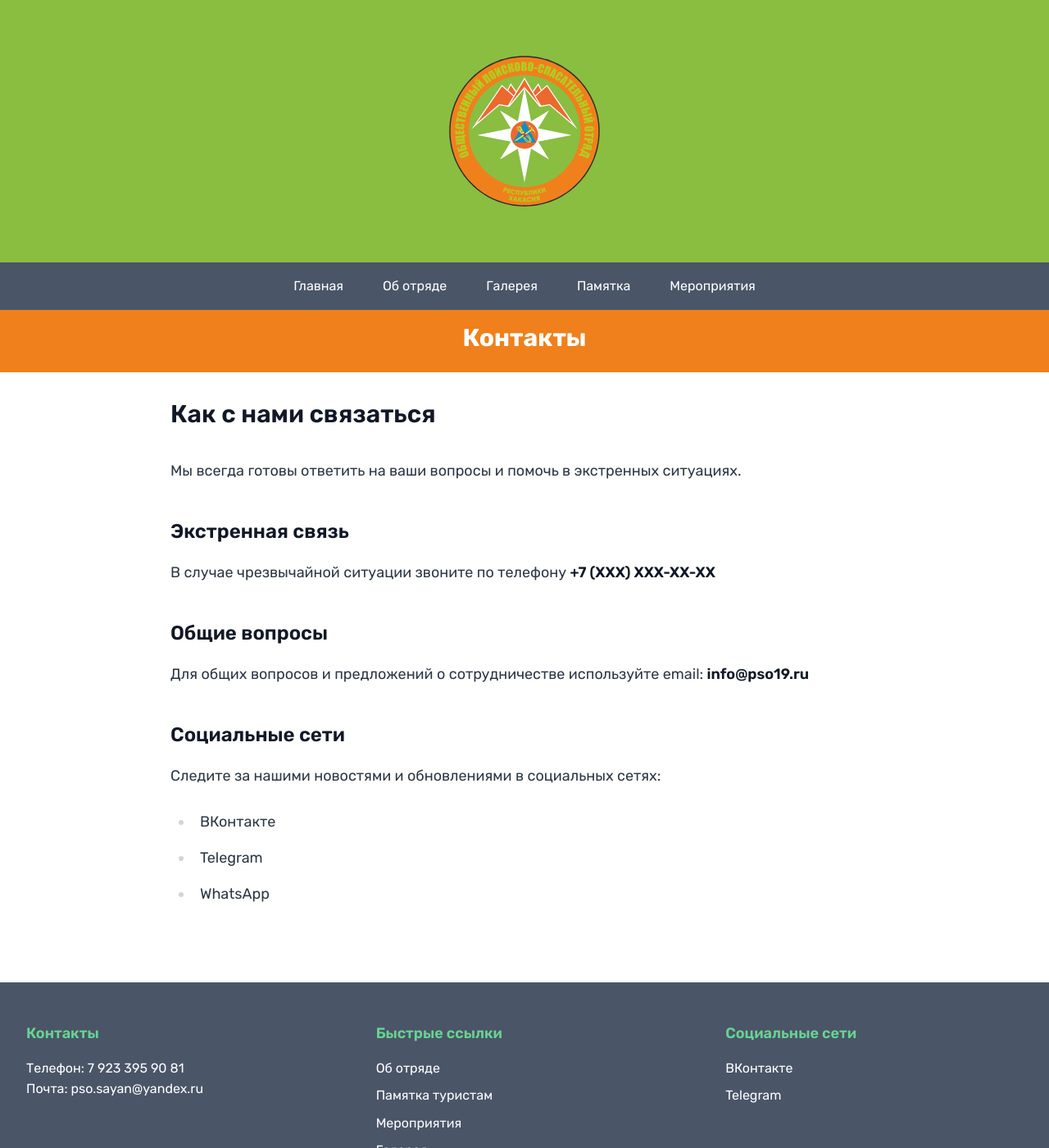
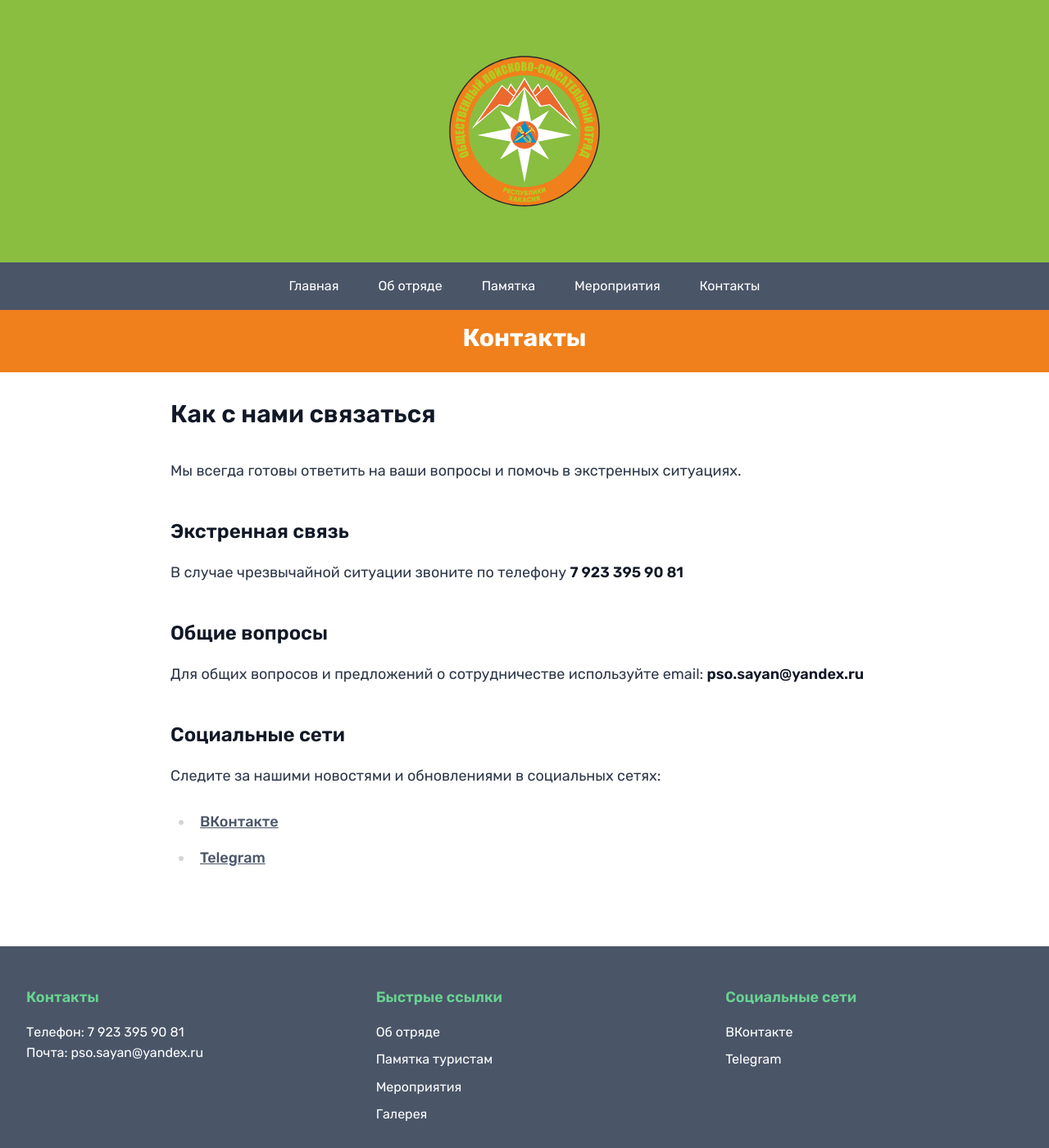
Before and after one commit to anton-g-kulikov/pso19, a Jekyll site: the page built from _pages/contact.md, in a window 1280 px wide and 1400 px high. Shown: the whole window at 82% size. Built offline with Jekyll 4.4.1, drawn with Linux system fonts in a browser that asks for light colours.

Commit message:
Update contact information and add new navigation links

```diff
--- a/_includes/navigation.html
+++ b/_includes/navigation.html
@@ -16,14 +16,14 @@
         Об отряде</a
       >
     </li>
-    <li>
+    <!-- <li>
       <a
         href="{{ '/gallery/' | relative_url }}"
         class="text-white px-4 py-2 hover:text-accent-green transition-colors duration-200 {% if page.url == '/gallery/' %}text-accent-green{% endif %}"
       >
         Галерея</a
       >
-    </li>
+    </li> -->
     <li>
       <a
         href="{{ '/guide/' | relative_url }}"
@@ -40,5 +40,13 @@
         Мероприятия</a
       >
     </li>
+    <li>
+      <a
+        href="{{ '/contact/' | relative_url }}"
+        class="text-white px-4 py-2 hover:text-accent-green transition-colors duration-200 {% if page.url == '/events/' %}text-accent-green{% endif %}"
+      >
+        Контакты</a
+      >
+    </li>
   </ul>
 </nav>
--- a/_pages/contact.md
+++ b/_pages/contact.md
@@ -2,14 +2,11 @@
 layout: contact
 title: Контакты
 permalink: /contact/
-phone: "+7 (XXX) XXX-XX-XX"
-email: "info@pso19.ru"
-address: "г. Абакан, ул. ..."
+phone: "7 923 395 90 81"
+email: "pso.sayan@yandex.ru"
 social:
-  vk: "https://vk.com/..."
-  telegram: "https://t.me/..."
-  whatsapp: "https://wa.me/..."
-map_url: "https://www.google.com/maps/embed?pb=YOUR-EMBED-URL"
+  vk: "https://vk.com/opso19ru"
+  telegram: "https://t.me/opso19"
 ---
 
 ## Как с нами связаться
@@ -28,6 +25,13 @@ map_url: "https://www.google.com/maps/embed?pb=YOUR-EMBED-URL"
 
 Следите за нашими новостями и обновлениями в социальных сетях:
 
-- ВКонтакте
-- Telegram
-- WhatsApp
+- <a
+            href="https://vk.com/opso19ru"
+            class="hover:text-accent-green transition-colors duration-200"
+            >ВКонтакте</a
+          >
+- <a
+            href="https://t.me/opso19"
+            class="hover:text-accent-green transition-colors duration-200"
+            >Telegram</a
+          >
```
Also changed, not shown: _pages/guide.md (+2 -2 lines), 6 other files.
